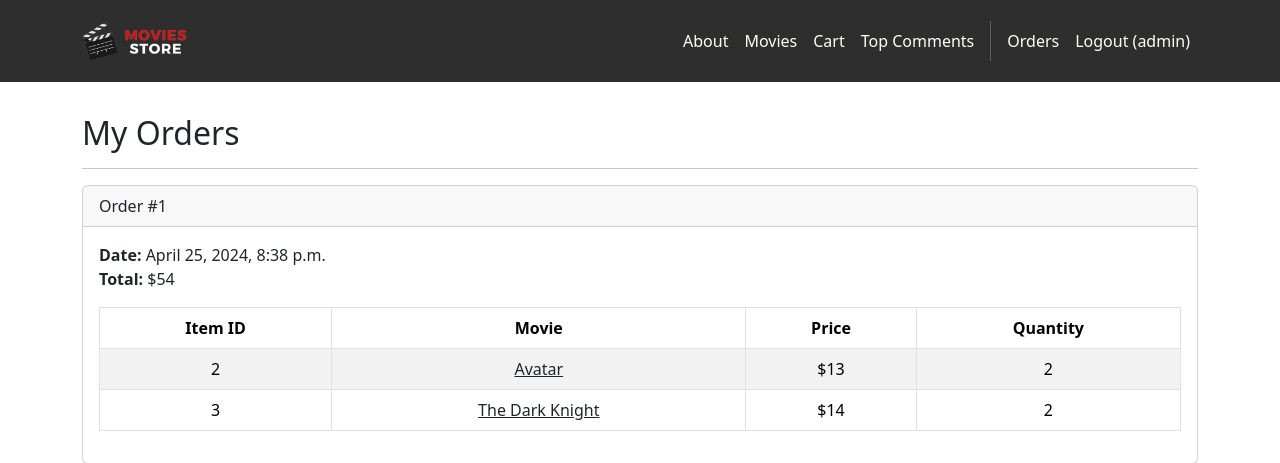
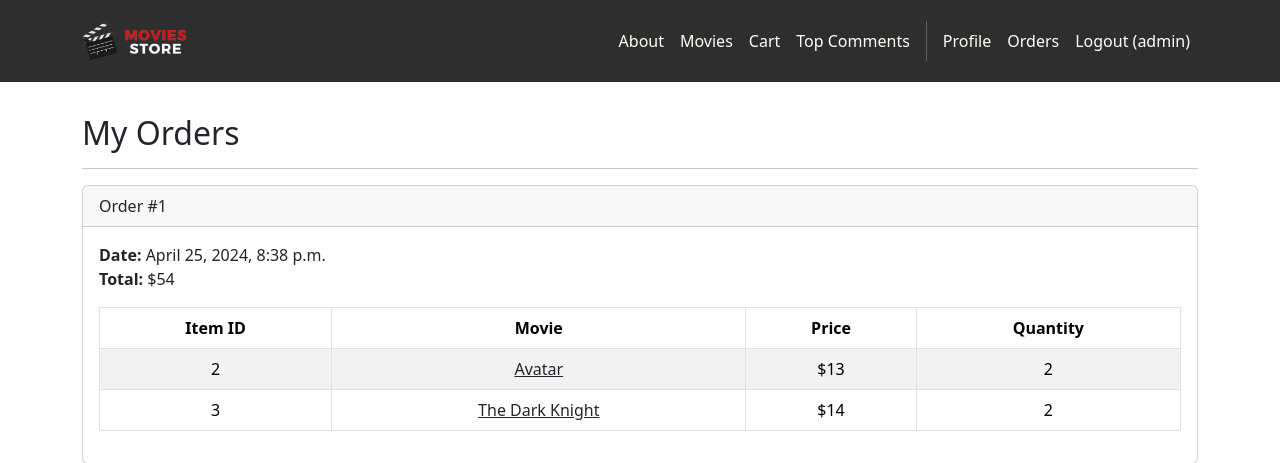
Before and after one commit to Playa490/moviestore, a Django app: page /accounts/orders/ in a window 1280 px wide. Shown: the top 463 px of the page. Run offline with Django 5.2, Linux system fonts and the light colour scheme; a user stored in the database is signed in; data comes from the database, SQL or seed files in the repository; some libraries are stand-ins or nearby versions.

Commit message:
Add Profile link to navigation menu

```diff
--- a/moviesstore/templates/base.html
+++ b/moviesstore/templates/base.html
@@ -30,6 +30,7 @@
             <a class = "nav-link" href="{% url 'top_comments' %}">Top Comments</a>
             <div class="vr bg-white mx-2 d-none d-lg-block"></div>
             {% if user.is_authenticated %}
+            <a class="nav-link" href="{% url 'accounts.profile' %}">Profile</a>
             <a class="nav-link" href="{% url 'accounts.orders' %}">Orders</a>
             <a class="nav-link" href="{% url 'accounts.logout' %}">Logout ({{ user.username }})</a>
             {% else %}
```
